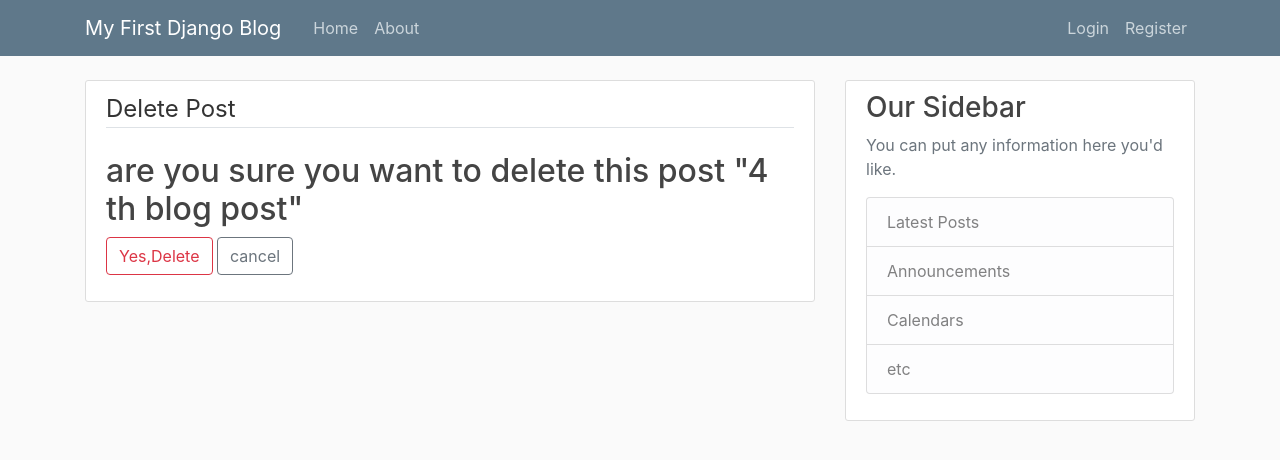
After one commit to Engmoin/first-Blog-Site-Project-Created, a Django app: page /post/4/delete in a window 1280 px wide. The commit adds this page. Shown: the top 460 px of the page. Run offline with Django 3.2, Linux system fonts and the light colour scheme; data comes from the database, SQL or seed files in the repository; both versions use the stored data as it was after the commit; some libraries are stand-ins or nearby versions.

Commit message:
Blog Site Create post,Update Post,Delete post without Home view post

```diff
--- a/blog/models.py
+++ b/blog/models.py
@@ -1,6 +1,7 @@
 from django.db import models
 from django.utils import timezone
 from django.contrib.auth.models import User
+from django.urls import reverse
 
 # Create your models here
 class Post(models.Model):
@@ -10,3 +11,6 @@ class Post(models.Model):
     author = models.ForeignKey(User, on_delete= models.CASCADE)
     def __str__(self):
       return self.title
+
+    def get_absolute_url(self):
+      return reverse('post-detail',kwargs={'pk':self.pk})
--- a/blog/templates/blog/base.html
+++ b/blog/templates/blog/base.html
@@ -34,7 +34,8 @@
             <!-- Navbar Right Side -->
             <div class="navbar-nav">
               {% if user.is_authenticated %}
-              <a class="nav-item nav-link" href="{% url 'profile'%}">profile</a>
+              <a class="nav-item nav-link" href="{% url 'post-create'%}">Create New Post</a>
+              <a class="nav-item nav-link" href="{% url 'profile'%}">Profile</a>
               <a class="nav-item nav-link" href="{% url 'logout'%}">Logout</a>
               {% else %}
               <a class="nav-item nav-link" href="{% url 'login'%}">Login</a>
--- /dev/null
+++ b/blog/templates/blog/post_confirm_delete.html
@@ -0,0 +1,17 @@
+{% extends "blog/base.html" %}
+{% block content %}
+    <div class="content-section">
+        <form method="POST">
+            {% csrf_token %}
+            <fieldset class="form-gorup">
+                <legend class="border-bottom mb-4"> Delete Post  </legend>
+              <h2> are you sure you want to delete this post "{{ object.title}}"</h2>
+            </fieldset>
+            <div class="form-group">
+            <button class="btn btn-outline-danger" type="submit">Yes,Delete </button>
+            <a class="btn btn-outline-secondary" href="{% url 'post-detail' object.id %}" >cancel </a>
+            </div>
+        </form>
+
+    </div>
+{% endblock content %}
--- a/blog/urls.py
+++ b/blog/urls.py
@@ -2,13 +2,17 @@ from django.urls import path
 from .views import (
  PostListView ,
  PostDetailView ,
- PostCreateView
+ PostCreateView,
+ PostUpateView,
+ PostDeleteView
 )
 from.import views
 urlpatterns = [
     path('', PostListView.as_view(), name='blog-home'),
     path('post/<int:pk>/', PostDetailView.as_view(), name='post-detail'),
     path('post/new/', PostCreateView.as_view(), name='post-create'),
+    path('post/<int:pk>/update', PostUpateView.as_view(), name='post-update'),
+    path('post/<int:pk>/delete', PostDeleteView.as_view(), name='post-delete'),
     path('about/', views.about, name='blog-about'),
 
 
--- a/blog/views.py
+++ b/blog/views.py
@@ -1,8 +1,11 @@
 from django.shortcuts import render
+from django.contrib.auth.mixins import LoginRequiredMixin, UserPassesTestMixin
 from django.views.generic import (
 ListView,
 DetailView,
-CreateView
+CreateView,
+UpdateView,
+DeleteView,
 )
 from .models import Post
 
@@ -21,9 +24,34 @@ class PostListView(ListView):
 class PostDetailView(DetailView):
     model = Post
 
-class PostCreateView(CreateView):
+class PostCreateView(LoginRequiredMixin,CreateView):
     model = Post
     fields = ['title','content']
+    def form_valid(self,form):
+        form.instance.author = self.request.user
+        return super().form_valid(form)
 
+class PostUpateView(LoginRequiredMixin,UserPassesTestMixin,UpdateView):
+    model = Post
+    fields = ['title','content']
+    def form_valid(self,form):
+        form.instance.author = self.request.user
+        return super().form_valid(form)
+
+    def test_func(self):
+        post = self.get_object()
+        if self.request.user == post.author:
+            return True
+        return False
+
+class PostDeleteView(DeleteView,LoginRequiredMixin,UserPassesTestMixin):
+    model = Post
+    success_url='/'
+
+    def test_func(self):
+            post = self.get_object()
+            if self.request.user == post.author:
+                return True
+            return False
 def about(request):
     return render (request,'blog/about.html')
```
Also changed, not shown: blog/templates/blog/post_detail.html (+7 -1 lines), db.sqlite3.
